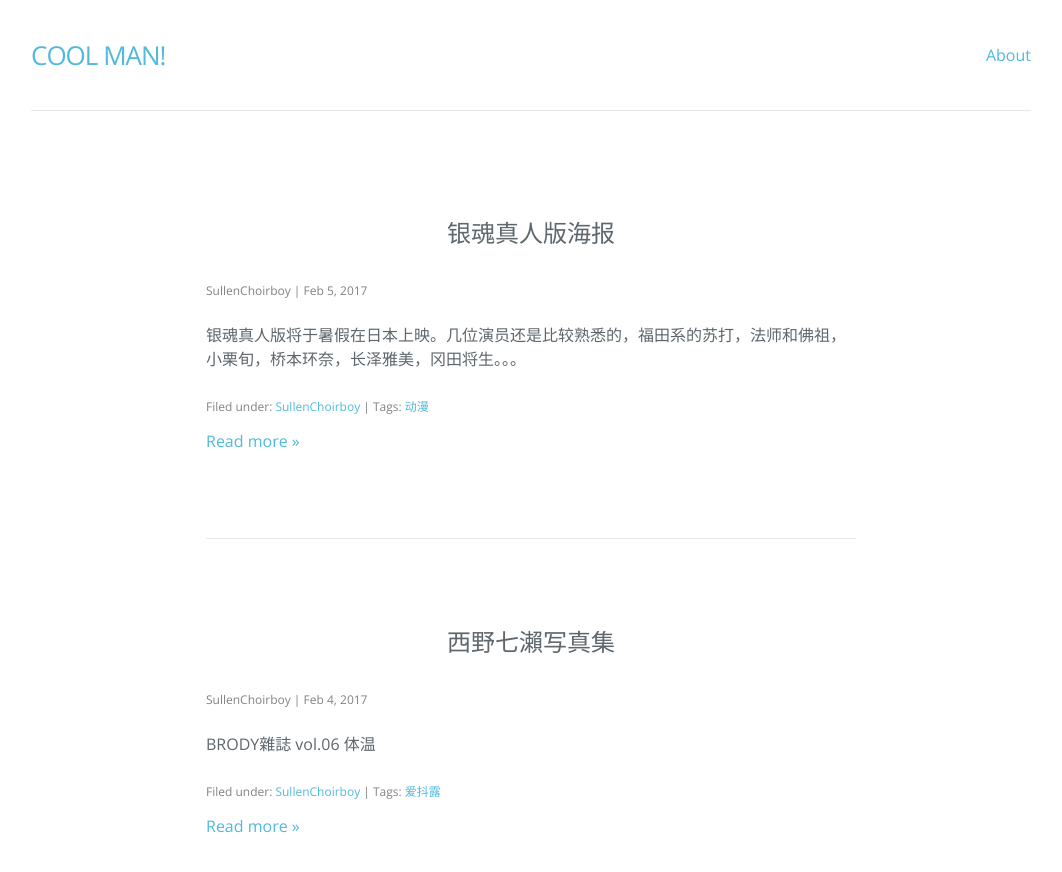
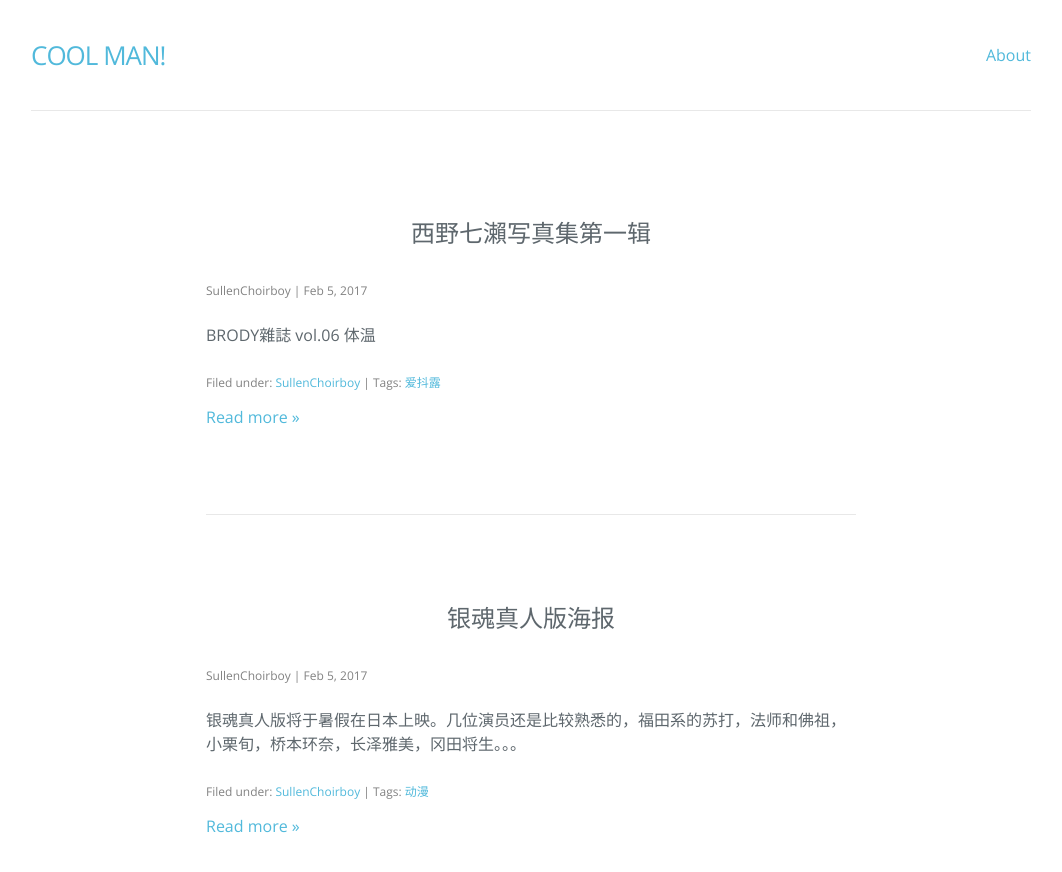
Before and after one commit to SullenChoirboy/SullenChoirboy.github.io, a Jekyll site: the page built from index.html, in a window 1280 px wide and 900 px high. Shown: the top 872 px of the window, without its empty margins (109-1171 px from the left). Built offline with Jekyll 4.4.1, drawn with Linux system fonts in a browser that asks for light colours; nearby versions of some CDN libraries; the list of posts is cut into pages by our own code.

Commit message:
Update 2017-02-04-Nanase.md

```diff
--- a/_posts/2017-02-04-Nanase.md
+++ b/_posts/2017-02-04-Nanase.md
@@ -1,7 +1,7 @@
 ---
 layout: post
-title: 西野七瀨写真集
-date: '2017-2-4 22:33'
+title: 西野七瀨写真集第一辑
+date: '2017-2-5 14:19'
 tags: 爱抖露
 categories: SullenChoirboy
 ---
```
